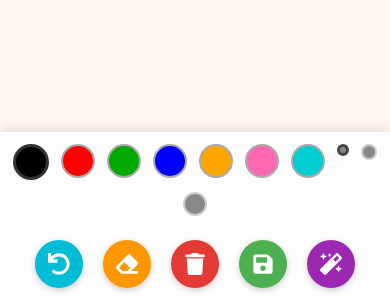
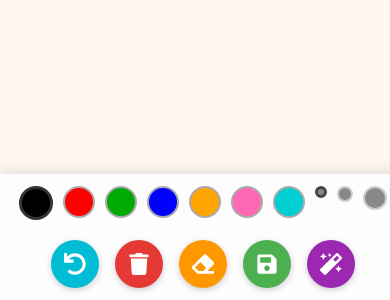
Before and after one commit to meghanaguduru/happy_tot_ai, a React (Create React App) app in the folder ai_drawing_buddy/: page / in a window 390 px wide. Shown: the part 544-844 px from the top of the page. Built offline with nearby package versions, Linux system fonts and the light colour scheme.

Commit message:
Mobile friendly layout

```diff
--- a/ai_drawing_buddy/src/App.js
+++ b/ai_drawing_buddy/src/App.js
@@ -4,13 +4,18 @@ import { FaUndo, FaSave, FaMagic, FaEraser, FaTrash } from "react-icons/fa";
 
 function App() {
   const canvasRef = useRef();
+  const toolbarRef = useRef();
   const [strokeColor, setStrokeColor] = useState("#000");
   const [strokeWidth, setStrokeWidth] = useState(6);
-  const [dimensions, setDimensions] = useState({ width: 400, height: 400 });
+  const [dimensions, setDimensions] = useState({ width: 0, height: 0 });
 
   useEffect(() => {
     const updateDimensions = () => {
-      setDimensions({ width: window.innerWidth, height: window.innerHeight });
+      const toolbarHeight = toolbarRef.current?.offsetHeight || 180;
+      setDimensions({
+        width: window.innerWidth,
+        height: window.innerHeight - toolbarHeight,
+      });
     };
     updateDimensions();
     window.addEventListener("resize", updateDimensions);
@@ -19,17 +24,11 @@ function App() {
 
   const handleExport = async () => {
     const imageData = await canvasRef.current.exportImage("png");
-    console.log("Exported Image:", imageData); // Send to AI or save
+    console.log("Exported Image:", imageData); // Hook AI here
   };
 
-  const handleUndo = () => {
-    canvasRef.current.undo();
-  };
-
-  const handleClear = () => {
-    canvasRef.current.clearCanvas();
-  };
-
+  const handleUndo = () => canvasRef.current.undo();
+  const handleClear = () => canvasRef.current.clearCanvas();
   const handleSave = async () => {
     const imageData = await canvasRef.current.exportImage("png");
     const link = document.createElement("a");
@@ -37,14 +36,13 @@ function App() {
     link.download = "drawing.png";
     link.click();
   };
-
   const setEraser = () => {
     setStrokeColor("#fff");
     setStrokeWidth(20);
   };
 
   return (
-    <div style={{ backgroundColor: "#fff8f0", height: "100vh", overflow: "hidden" }}>
+    <div style={{ backgroundColor: "#fff8f0", height: "100%", minHeight: "100vh", overflow: "hidden" }}>
       <ReactSketchCanvas
         ref={canvasRef}
         strokeColor={strokeColor}
@@ -52,38 +50,50 @@ function App() {
         width={`${dimensions.width}px`}
         height={`${dimensions.height}px`}
         strokeWidth={strokeWidth}
+        style={{ display: "block", margin: "0 auto" }}
       />
 
-      {/* Bottom controls */}
-      <div style={{
-        position: "absolute",
-        bottom: "0",
+      {/* Bottom toolbar */}
+      <div
+        ref={toolbarRef}
+        style={{
+          position: "fixed",
+          bottom: 0,
           width: "100%",
-        padding: "12px 0",
           backgroundColor: "#fdfdfd",
           boxShadow: "0 -4px 12px rgba(0,0,0,0.1)",
+          padding: "12px 8px",
           display: "flex",
           flexDirection: "column",
           alignItems: "center",
-        gap: "24px",
-      }}>
-        {/* Row 1: Colors & thickness */}
-        <div style={{ display: "flex", gap: "12px", flexWrap: "wrap", justifyContent: "center" }}>
-          {["#000", "#f00", "#0a0", "#00f", "#ffa500", "#ff69b4", "#00ced1"].map(color => (
+          gap: "20px",
+          zIndex: 10,
+        }}
+      >
+        {/* Row 1: Colors and Crayon Sizes */}
+        <div
+          style={{
+            display: "flex",
+            flexWrap: "wrap",
+            justifyContent: "center",
+            gap: "10px",
+          }}
+        >
+          {["#000", "#f00", "#0a0", "#00f", "#ffa500", "#ff69b4", "#00ced1"].map((color) => (
             <div
               key={color}
               onClick={() => setStrokeColor(color)}
               style={{
                 backgroundColor: color,
-                width: "30px",
-                height: "30px",
+                width: "28px",
+                height: "28px",
                 borderRadius: "50%",
                 border: strokeColor === color ? "3px solid #333" : "2px solid #aaa",
-                cursor: "pointer"
+                cursor: "pointer",
               }}
             />
           ))}
-          {[6, 12, 20].map(size => (
+          {[6, 12, 20].map((size) => (
             <div
               key={size}
               onClick={() => setStrokeWidth(size)}
@@ -93,27 +103,33 @@ function App() {
                 borderRadius: "50%",
                 backgroundColor: "#888",
                 border: strokeWidth === size ? "3px solid #444" : "2px solid #ccc",
-                cursor: "pointer"
+                cursor: "pointer",
               }}
               title={`Size ${size}`}
             />
           ))}
         </div>
 
-        {/* Row 2: Tools */}
-        <div style={{ display: "flex", gap: "20px", justifyContent: "center" }}>
-          <ToolButton icon={<FaUndo />} color="#00bcd4" onClick={handleUndo} label="Undo" />
-          <ToolButton icon={<FaEraser />} color="#ff9800" onClick={setEraser} label="Eraser" />
-          <ToolButton icon={<FaTrash />} color="#e53935" onClick={handleClear} label="Clear" />
-          <ToolButton icon={<FaSave />} color="#4caf50" onClick={handleSave} label="Save" />
-          <ToolButton icon={<FaMagic />} color="#9c27b0" onClick={handleExport} label="Enhance" />
+        {/* Row 2: Tool Buttons */}
+        <div
+          style={{
+            display: "flex",
+            justifyContent: "center",
+            gap: "16px",
+          }}
+        >
+          <ToolButton icon={<FaUndo />} color="#00bcd4" onClick={handleUndo} />
+          <ToolButton icon={<FaTrash />} color="#e53935" onClick={handleClear} />
+          <ToolButton icon={<FaEraser />} color="#ff9800" onClick={setEraser} />
+          <ToolButton icon={<FaSave />} color="#4caf50" onClick={handleSave} />
+          <ToolButton icon={<FaMagic />} color="#9c27b0" onClick={handleExport} />
         </div>
       </div>
     </div>
   );
 }
 
-const ToolButton = ({ icon, color, onClick, label }) => (
+const ToolButton = ({ icon, color, onClick }) => (
   <button
     onClick={onClick}
     style={{
@@ -130,7 +146,6 @@ const ToolButton = ({ icon, color, onClick, label }) => (
       cursor: "pointer",
       boxShadow: "0 2px 6px rgba(0,0,0,0.2)",
     }}
-    title={label}
   >
     {icon}
   </button>
```
Lines whose indentation alone changed are shown as unchanged.
